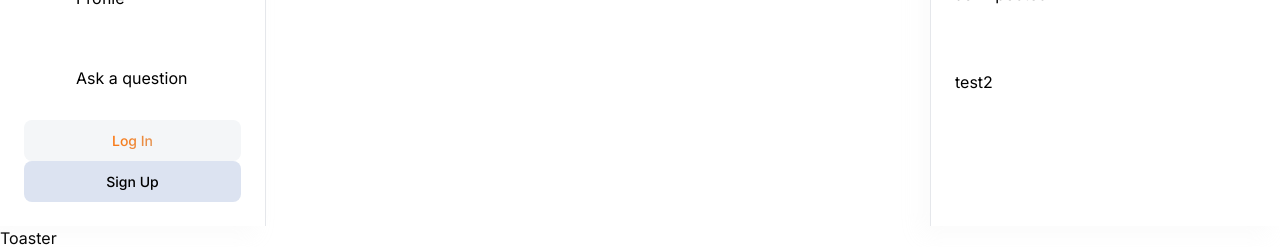
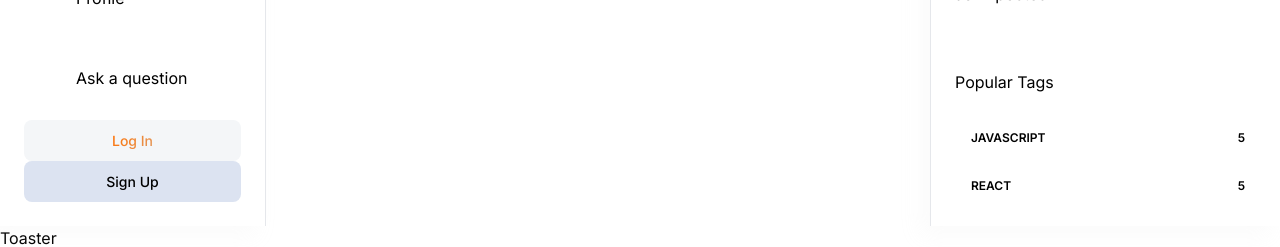
Before and after one commit to TheRobBrennan/ultimate-nextjs-stack-overflow, a Next.js app: page / in a window 1280 px wide. Shown: the part 574-821 px from the top of the page. Built offline with nearby package versions, Linux system fonts and the light colour scheme; no server answers.

Commit message:
Add right sidebar and render tag components

```diff
--- /dev/null
+++ b/components/shared/RenderTag.tsx
@@ -0,0 +1,29 @@
+import Link from "next/link";
+import React from "react";
+import { Badge } from "@/components/ui/badge";
+
+interface Props {
+  _id: number;
+  name: string;
+  totalQuestions?: number;
+  showCount?: boolean;
+}
+
+const RenderTag = ({ _id, name, totalQuestions, showCount }: Props) => {
+  return (
+    <div>
+      <Link href={`/tags/${_id}`} className="flex justify-between gap-2">
+        <Badge className="subtle-medium background-light800_dark300 text-light400_light500 rounded-md border-none px-4 py-2 uppercase">
+          {name}
+        </Badge>
+        {showCount && (
+          <Badge className="small-medium text-dark500_light700">
+            {totalQuestions}
+          </Badge>
+        )}
+      </Link>
+    </div>
+  );
+};
+
+export default RenderTag;
--- a/components/shared/RightSidebar.tsx
+++ b/components/shared/RightSidebar.tsx
@@ -1,6 +1,7 @@
 import React from "react";
 import Image from "next/image";
 import Link from "next/link";
+import RenderTag from "./RenderTag";
 
 // TODO: Mock data - this will be replaced with data from the database
 const hotQuestions = [
@@ -13,6 +14,15 @@ const hotQuestions = [
       "Best practices for data fetching in a Next.js application with Server-Side Rendering (SSR)?",
   },
   { _id: 5, title: "Redux Toolkit Not Updating State as Expected" },
+];
+
+// TODO: Mock data - this will be replaced with data from the database
+const popularTags = [
+  { _id: 1, name: "javascript", totalQuestions: 5 },
+  { _id: 2, name: "react", totalQuestions: 5 },
+  { _id: 3, name: "next", totalQuestions: 5 },
+  { _id: 4, name: "vue", totalQuestions: 2 },
+  { _id: 5, name: "redux", totalQuestions: 10 },
 ];
 
 const RightSidebar = () => {
@@ -41,7 +51,20 @@ const RightSidebar = () => {
           ))}
         </div>
       </div>
-      <div className="mt-16">test2</div>
+      <div className="mt-16">
+        <h3 className="h3-bold text-dark200_light900">Popular Tags</h3>
+        <div className="mt-7 flex flex-col gap-4">
+          {popularTags.map((tag) => (
+            <RenderTag
+              key={tag._id}
+              _id={tag._id}
+              name={tag.name}
+              totalQuestions={tag.totalQuestions}
+              showCount
+            />
+          ))}
+        </div>
+      </div>
     </section>
   );
 };
```
